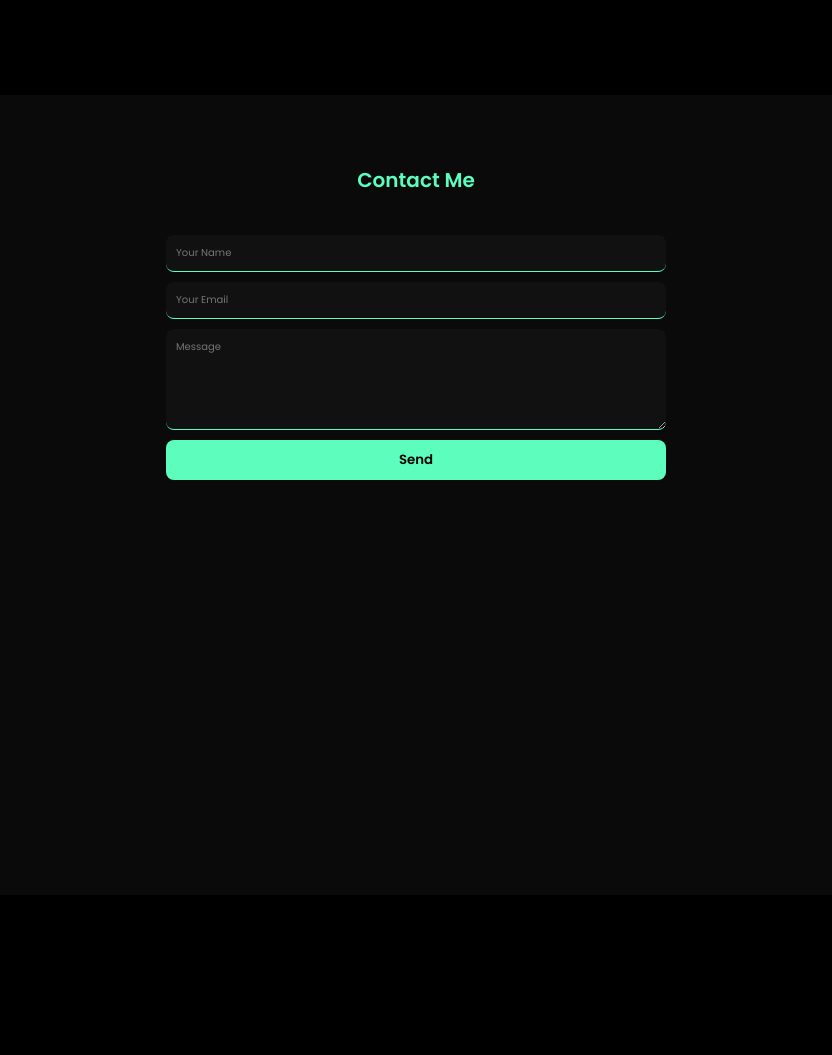
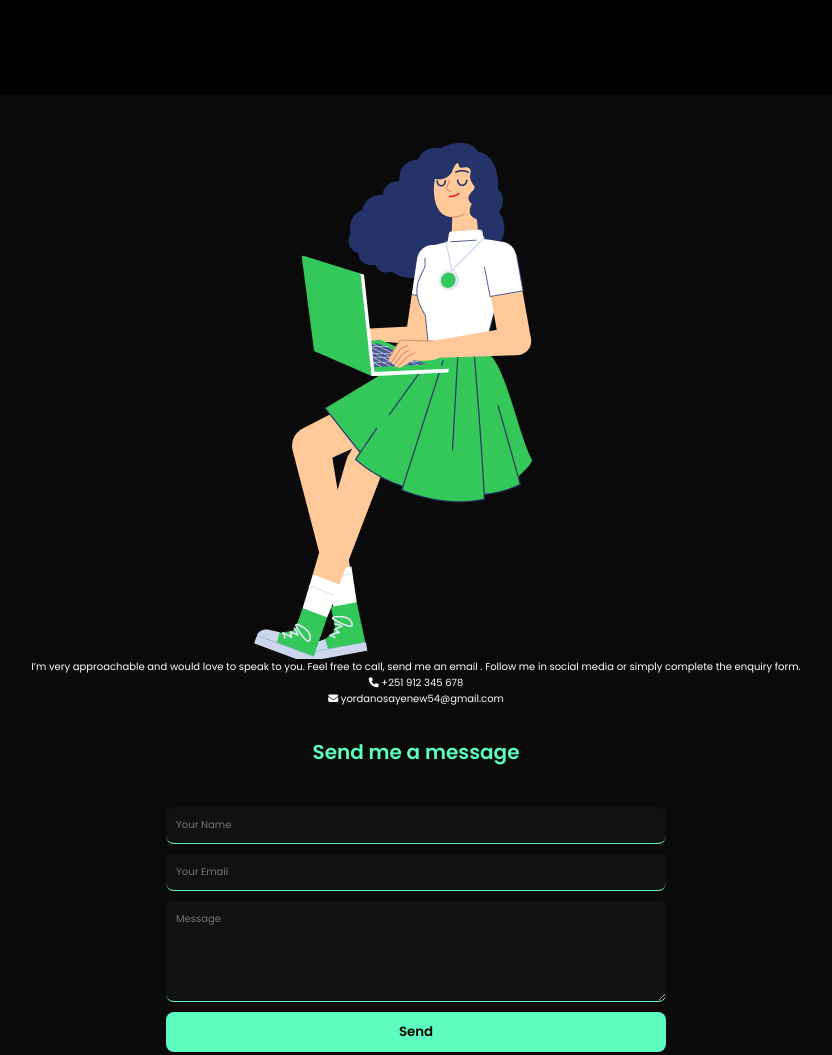
Before and after one commit to YordanosAyenew/Portfolio, a plain HTML site: page index.html in a window 1280 px wide. Shown: the part 3440-4495 px from the top of the page, without its empty margins (224-1056 px from the left). Before the commit the page ends 4335 px from the top, so only its background shows below. Drawn offline with Linux system fonts and the light colour scheme.

Commit message:
contact section

```diff
--- a/index.html
+++ b/index.html
@@ -149,13 +149,31 @@ This Multi-tenant Restaurant Management System is a comprehensive SaaS platform
 
 
    <section class="contact-section" id="contact">
-  <h2 class="section-title">Contact Me</h2>
-  <form class="contact-form" name="contact" method="POST" data-netlify="true">
+  <!-- <h2 class="section-title">Contact Me</h2> -->
+
+  <div class="cont-container">
+     <div class="imgimg"><img src="asset/working.png" alt=""></div>
+  <div class="contact-left">
+    <p>I’m very approachable and would love to speak to you. Feel free to call, send me an email . Follow me in social media or simply complete the enquiry form.</p>
+     <div class="contact-info">
+    <p><i class="fas fa-phone"></i> +251 912 345 678</p>
+    <p><i class="fas fa-envelope"></i> yordanosayenew54@gmail.com</p>
+  </div>
+
+  </div>
+
+
+  <div class="contact-right">
+    <h4 class="section-title">Send me a message</h4>
+    <form class="contact-form" name="contact" method="POST" data-netlify="true">
     <input type="text" name="name" placeholder="Your Name" required />
     <input type="email" name="email" placeholder="Your Email" required />
     <textarea name="message" rows="5" placeholder="Message" required></textarea>
     <button type="submit">Send</button>
   </form>
+</div>
+</div>
+
 </section>
 
     <script src="Script.js"></script>
```
Also changed, not shown: asset/cover.png (added), asset/working.png (added).
